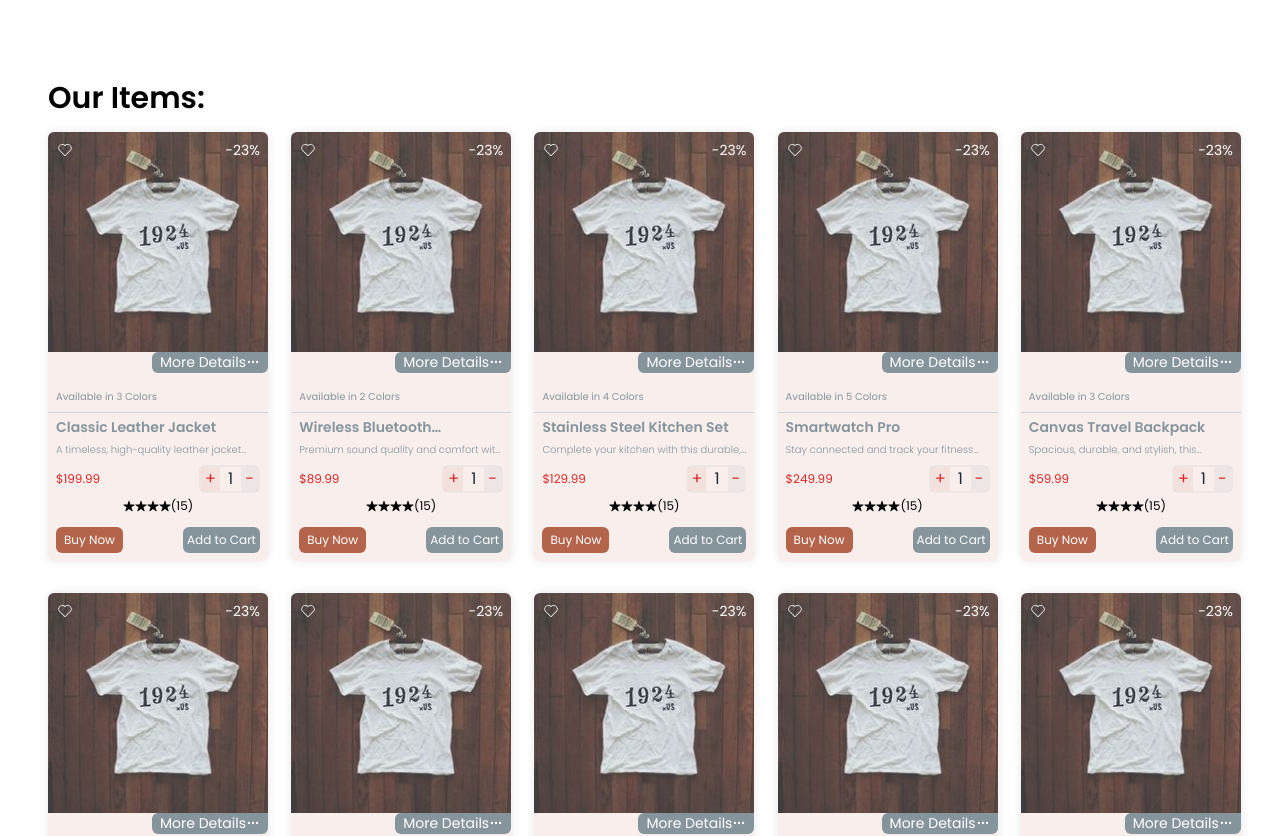
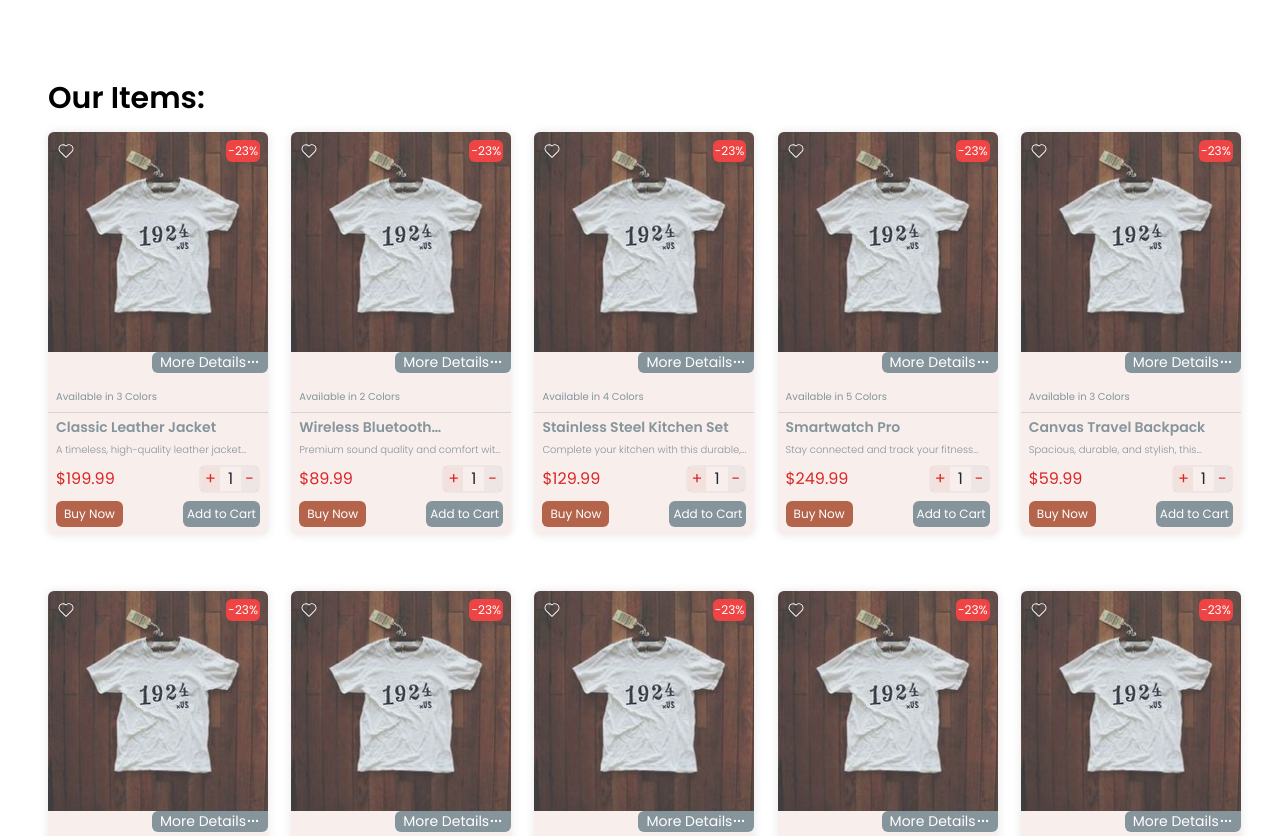
Before and after one commit to prasannarijal35/ecom-project, a Next.js app: page / in a window 1280 px wide. Shown: the part 900-1736 px from the top of the page. Built offline with nearby package versions, Linux system fonts and the light colour scheme.

Commit message:
product card edited

```diff
--- a/src/components/common/header/NavProfiles.tsx
+++ b/src/components/common/header/NavProfiles.tsx
@@ -4,7 +4,7 @@ import { FaShoppingCart } from "react-icons/fa";
 import Link from "next/link";
 export default function NavProfiles({ toogleNav }: { toogleNav: () => void }) {
   return (
-    <div className="flex md:order-2 space-x-reverse ">
+    <div className="flex md:order-2 ">
       <div className="flex justify-center items-center md:gap-2">
         <Link
           href={"/login"}
--- a/src/components/home/SingleProductItem.tsx
+++ b/src/components/home/SingleProductItem.tsx
@@ -2,7 +2,7 @@
 import Image from "next/image";
 
 import { CiHeart } from "react-icons/ci";
-import { IoStar } from "react-icons/io5";
+// import { IoStar } from "react-icons/io5";
 import { FiMoreHorizontal } from "react-icons/fi";
 import { items } from "@/types/products";
 import { useState } from "react";
@@ -18,7 +18,7 @@ export default function SingleProductItem({ product }: { product: items }) {
   };
 
   return (
-    <div className="w-[220px] bg-primary/10  rounded-md shadow-custom ">
+    <div className="w-[220px] bg-primary/10  rounded-md shadow-custom mb-6 ">
       <div className="flex justify-center items-center relative w-full">
         <Image
           src={product.image}
@@ -29,8 +29,10 @@ export default function SingleProductItem({ product }: { product: items }) {
           className="rounded-t-md"
         />
         <div className="absolute top-0 flex justify-between items-center w-full p-2">
-          <CiHeart className="text-[18px] text-white bg-transparent  hover:bg-primary rounded-full hover:text-white " />
-          <div className="text-[14px] text-light text-white bg-transparent rounded-md  hover:bg-primary hover:text-white">
+          <button>
+            <CiHeart className="text-[20px] text-white bg-transparent rounded-full hover:text-primary hover:bg-white " />
+          </button>
+          <div className="text-[12px] text-light text-white bg-red-500 rounded-md p-0.5 ">
             -23%
           </div>
         </div>
@@ -57,7 +59,7 @@ export default function SingleProductItem({ product }: { product: items }) {
           <p className="line-clamp-1">{product.description}</p>
         </div>
         <div className="text-red-600 mb-1 flex justify-between items-center px-2 ">
-          <p className="text-[12px]">${product.price}</p>
+          <p className="text-[16px]">${product.price}</p>
           <div className="flex gap-2 rounded-md border-2 border-secondary/10 ">
             <button className="bg-primary/10 px-1" onClick={countIncrease}>
               +
@@ -68,13 +70,13 @@ export default function SingleProductItem({ product }: { product: items }) {
             </button>
           </div>
         </div>
-        <div className="flex text-black text-[12px] justify-center items-center mb-3">
+        {/* <div className="flex text-black text-[12px] justify-start items-center mb-3 pl-2">
           <IoStar />
           <IoStar />
           <IoStar />
           <IoStar />
           <span>(15)</span>
-        </div>
+        </div> */}
         <div className="my-2 flex gap-1 justify-between px-2">
           <button className="bg-primary text-white  font-sm px-2 py-1 rounded-md text-[12px]">
             Buy Now
```
